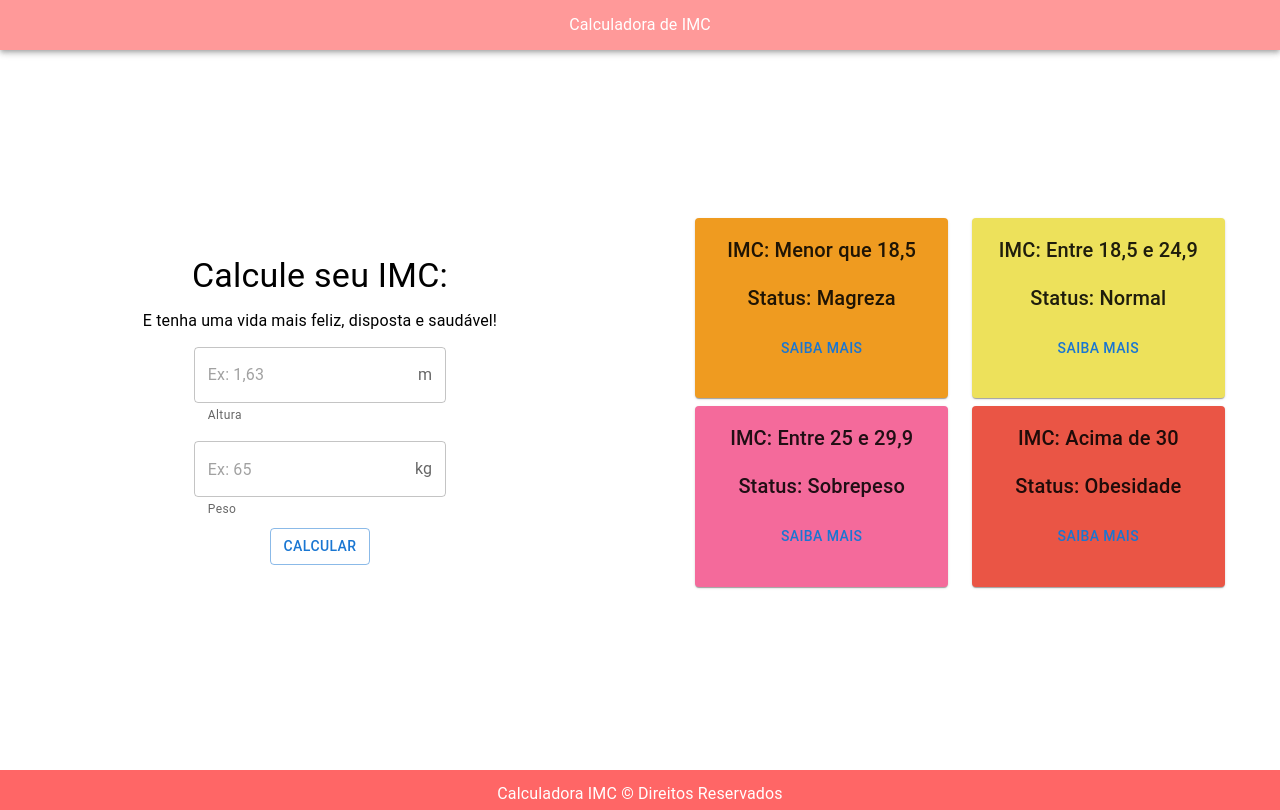
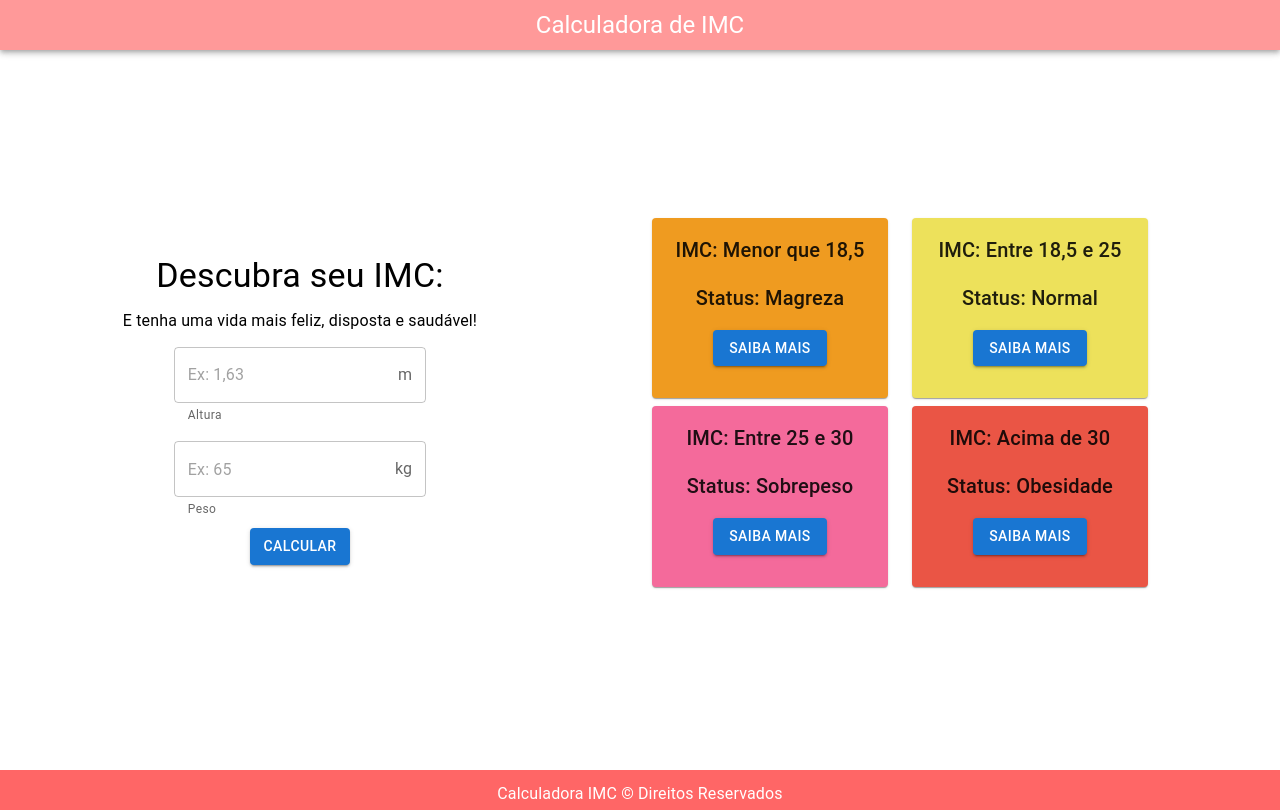
Before and after one commit to rhamonreisguedes/imc, a React (Create React App) app: page / in a window 1280 px wide. Built offline with nearby package versions, Linux system fonts and the light colour scheme; the HTML template or start-up script is replaced by a standard one.

Commit message:
set up of final details

```diff
--- a/src/components/CardComponent.tsx
+++ b/src/components/CardComponent.tsx
@@ -22,6 +22,8 @@ const style = {
   border: "2px solid #000",
   boxShadow: 24,
   p: 4,
+  textAlign: "center",
+  backgroundColor: 'pink',
 };
 
 export default function CardComponent({ color, title, text }: ICard) {
@@ -38,7 +40,7 @@ export default function CardComponent({ color, title, text }: ICard) {
             Status: {text}
           </Typography>
           <Typography mb={1}>
-            <Button onClick={handleOpen}>Saiba Mais</Button>
+            <Button onClick={handleOpen} variant="contained">Saiba Mais</Button>
           </Typography>
         </CardContent>
       </Card>
--- a/src/components/FormComponent.tsx
+++ b/src/components/FormComponent.tsx
@@ -6,20 +6,8 @@ import FormHelperText from "@mui/material/FormHelperText";
 import FormControl from "@mui/material/FormControl";
 import Button from "@mui/material/Button";
 import Typography from "@mui/material/Typography";
-import { useState } from "react";
+import { useState, useEffect } from "react";
 import Modal from "@mui/material/Modal";
-
-const style = {
-  position: "absolute" as "absolute",
-  top: "50%",
-  left: "50%",
-  transform: "translate(-50%, -50%)",
-  width: 400,
-  bgcolor: "background.paper",
-  border: "2px solid #000",
-  boxShadow: 24,
-  p: 4,
-};
 
 export default function InputAdornments() {
   const [height, setHeight] = useState("");
@@ -27,6 +15,8 @@ export default function InputAdornments() {
   const [ibc, setIbc] = useState(0);
   const [empty, setEmpty] = useState(false);
   const [open, setOpen] = React.useState(false);
+  const [color, setColor] = useState("");
+  const [status, setStatus] = useState("");
   const handleOpen = () => setOpen(true);
   const handleClose = () => setOpen(false);
 
@@ -43,6 +33,8 @@ export default function InputAdornments() {
   const calculate = () => {
     if (height === "" || weight === "") {
       setEmpty(true);
+    } else if (height === "0" || weight === "0") {
+      setEmpty(true);
     } else {
       const num_height: number = parseFloat(height.replace(",", "."));
       const num_weight: number = parseFloat(weight);
@@ -50,7 +42,6 @@ export default function InputAdornments() {
         setEmpty(true);
       } else {
         const ibc: number = num_weight / (num_height * num_height);
-        console.log(`Seu IMC é ${ibc.toFixed(2)}`);
         setIbc(ibc);
         if (empty === true) {
           setEmpty(false);
@@ -58,6 +49,36 @@ export default function InputAdornments() {
         handleOpen();
       }
     }
+  };
+
+  useEffect(() => {
+    if (ibc < 18.5) {
+      setColor("#ef9b20");
+      setStatus("Magreza");
+    } else if (ibc >= 18.5 && ibc < 25) {
+      setColor("#ede15b");
+      setStatus("Normal");
+    } else if (ibc >= 25 && ibc < 30) {
+      setColor("#f46a9b");
+      setStatus("Sobrepeso");
+    } else {
+      setColor("#ea5545");
+      setStatus("Obesidade");
+    }
+  }, [ibc]);
+
+  const style = {
+    position: "absolute" as "absolute",
+    top: "50%",
+    left: "50%",
+    transform: "translate(-50%, -50%)",
+    width: 400,
+    bgcolor: "background.paper",
+    border: "2px solid #000",
+    boxShadow: 24,
+    p: 4,
+    backgroundColor: `${color}`,
+    textAlign: "center",
   };
 
   return (
@@ -70,7 +91,7 @@ export default function InputAdornments() {
         }}
       >
         <Typography variant="h4" gutterBottom>
-          Calcule seu IMC:
+          Descubra seu IMC:
         </Typography>
         <Typography gutterBottom>
           E tenha uma vida mais feliz, disposta e saudável!
@@ -112,9 +133,9 @@ export default function InputAdornments() {
         </FormControl>
         <Typography mb={3}>
           <Button
-            variant="outlined"
             style={{ width: "100px" }}
             onClick={calculate}
+            variant="contained"
           >
             Calcular
           </Button>
@@ -134,13 +155,14 @@ export default function InputAdornments() {
           aria-labelledby="modal-modal-title"
           aria-describedby="modal-modal-description"
         >
-          <Box sx={style}>
+          <Box sx={style} style={{}}>
             <Typography id="modal-modal-title" variant="h6" component="h2">
               Seu IMC é:
             </Typography>
             <Typography id="modal-modal-description" sx={{ mt: 2 }}>
               {ibc.toFixed(2)}
             </Typography>
+            <Typography>Seu Status é: {status}</Typography>
           </Box>
         </Modal>
       </div>
--- a/src/components/IBCTable.tsx
+++ b/src/components/IBCTable.tsx
@@ -26,14 +26,14 @@ const IBCTable = ( props: Props) => {
       <Grid item xs={10} md={5}>
         <CardComponent
           color={"#ede15b"}
-          title={"Entre 18,5 e 24,9"}
+          title={"Entre 18,5 e 25"}
           text={"Normal"}
         ></CardComponent>
       </Grid>
       <Grid item xs={10} md={5}>
         <CardComponent
           color={"#f46a9b"}
-          title={"Entre 25 e 29,9"}
+          title={"Entre 25 e 30"}
           text={"Sobrepeso"}
         ></CardComponent>
       </Grid>
--- a/src/components/Navbar.tsx
+++ b/src/components/Navbar.tsx
@@ -48,7 +48,7 @@ function ResponsiveAppBar() {
           justifyContent: "center",
         }}
       >
-        <Typography>Calculadora de IMC</Typography>
+        <Typography variant="h5" p={1}>Calculadora de IMC</Typography>
       </Box>
     </AppBar>
   );
--- a/src/pages/Home.tsx
+++ b/src/pages/Home.tsx
@@ -12,10 +12,13 @@ const Home = (props: Props) => {
       style={{
         textAlign: "center",
         minHeight: "90vh",
+        maxWidth: "1200px",
         display: "flex",
         alignItems: "center",
         justifyContent: "center",
       }}
+      pt={3}
+      pb={3}
     >
       <Grid
         container
```
